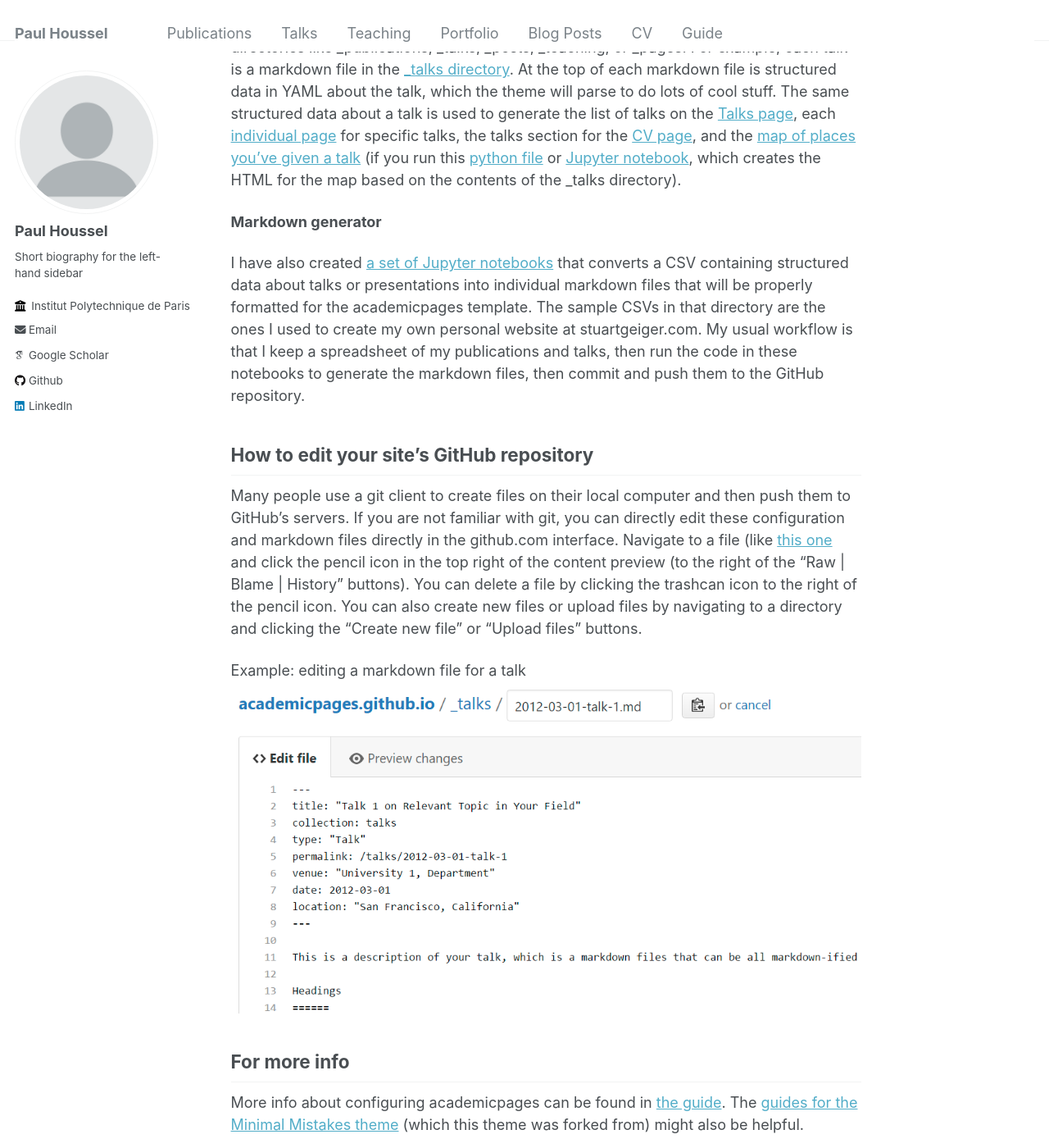
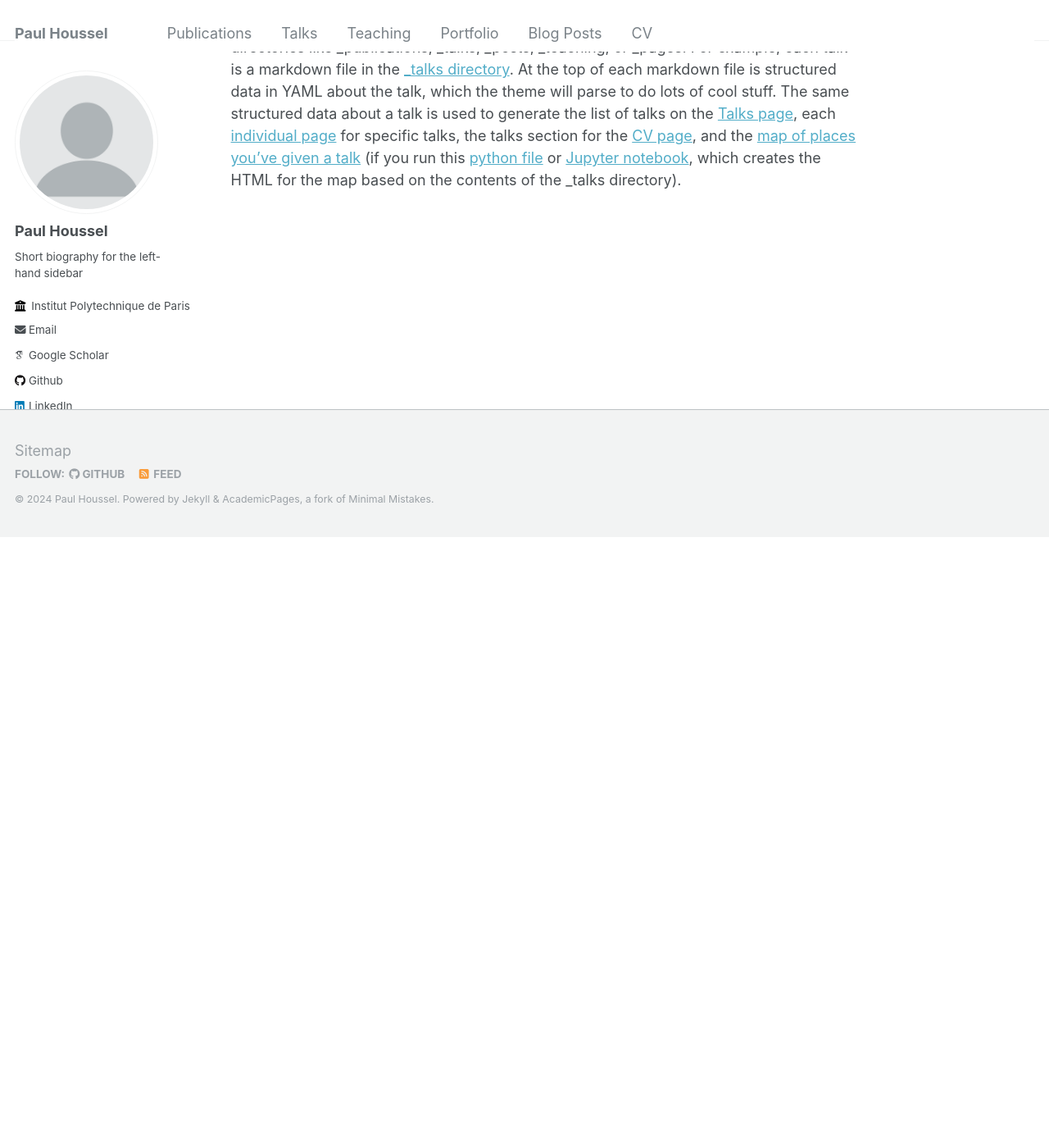
Before and after one commit to jetlime/Personal-Website, a Jekyll site: the page built from _pages/about.md, in a window 1280 px wide and 1400 px high, scrolled down 1733 px. Shown: the whole window at 82% size. Built offline with Jekyll 4.4.1, drawn with Linux system fonts in a browser that asks for light colours; some web fonts are replaced; a file with an impossible date is left out; after the commit the page ends 2388 px from its top, so only the background shows below that.

Commit message:
clean up publications

```diff
--- a/_config.yml
+++ b/_config.yml
@@ -162,9 +162,6 @@ kramdown:
 
 # Collections
 collections:
-  teaching:
-    output: false
-    permalink: /:collection/:path/
   publications:
     output: true
     permalink: /:collection/:path/
--- a/_data/navigation.yml
+++ b/_data/navigation.yml
@@ -17,6 +17,3 @@ main:
 
   - title: "CV"
     url: /cv/
-
-  - title: "Guide"
-    url: /markdown/
--- a/_pages/about.md
+++ b/_pages/about.md
@@ -31,19 +31,3 @@ The main configuration file for the site is in the base directory in [_config.ym
 Create content & metadata
 ------
 For site content, there is one markdown file for each type of content, which are stored in directories like _publications, _talks, _posts, _teaching, or _pages. For example, each talk is a markdown file in the [_talks directory](https://github.com/academicpages/academicpages.github.io/tree/master/_talks). At the top of each markdown file is structured data in YAML about the talk, which the theme will parse to do lots of cool stuff. The same structured data about a talk is used to generate the list of talks on the [Talks page](https://academicpages.github.io/talks), each [individual page](https://academicpages.github.io/talks/2012-03-01-talk-1) for specific talks, the talks section for the [CV page](https://academicpages.github.io/cv), and the [map of places you've given a talk](https://academicpages.github.io/talkmap.html) (if you run this [python file](https://github.com/academicpages/academicpages.github.io/blob/master/talkmap.py) or [Jupyter notebook](https://github.com/academicpages/academicpages.github.io/blob/master/talkmap.ipynb), which creates the HTML for the map based on the contents of the _talks directory).
-
-**Markdown generator**
-
-I have also created [a set of Jupyter notebooks](https://github.com/academicpages/academicpages.github.io/tree/master/markdown_generator
-) that converts a CSV containing structured data about talks or presentations into individual markdown files that will be properly formatted for the academicpages template. The sample CSVs in that directory are the ones I used to create my own personal website at stuartgeiger.com. My usual workflow is that I keep a spreadsheet of my publications and talks, then run the code in these notebooks to generate the markdown files, then commit and push them to the GitHub repository.
-
-How to edit your site's GitHub repository
-------
-Many people use a git client to create files on their local computer and then push them to GitHub's servers. If you are not familiar with git, you can directly edit these configuration and markdown files directly in the github.com interface. Navigate to a file (like [this one](https://github.com/academicpages/academicpages.github.io/blob/master/_talks/2012-03-01-talk-1.md) and click the pencil icon in the top right of the content preview (to the right of the "Raw | Blame | History" buttons). You can delete a file by clicking the trashcan icon to the right of the pencil icon. You can also create new files or upload files by navigating to a directory and clicking the "Create new file" or "Upload files" buttons.
-
-Example: editing a markdown file for a talk
-![Editing a markdown file for a talk](/images/editing-talk.png)
-
-For more info
-------
-More info about configuring academicpages can be found in [the guide](https://academicpages.github.io/markdown/). The [guides for the Minimal Mistakes theme](https://mmistakes.github.io/minimal-mistakes/docs/configuration/) (which this theme was forked from) might also be helpful.
```
Also changed, not shown: _publications/2009-10-01-paper-title-number-1.md (deleted, +0 -12 lines), _publications/user-re-authentication-via-mouse-movements-and-rnn.md (added, +8 -0 lines).
